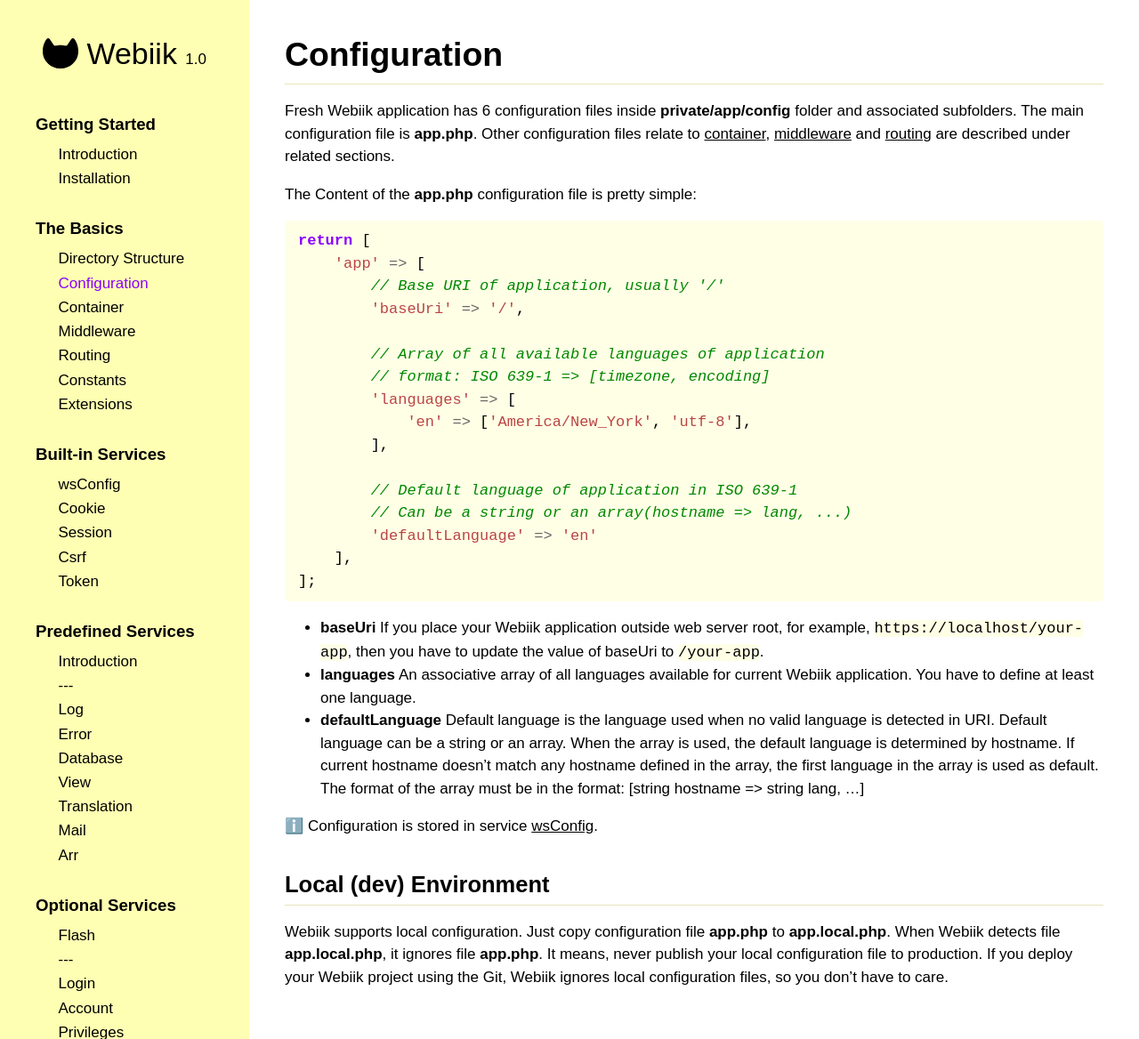
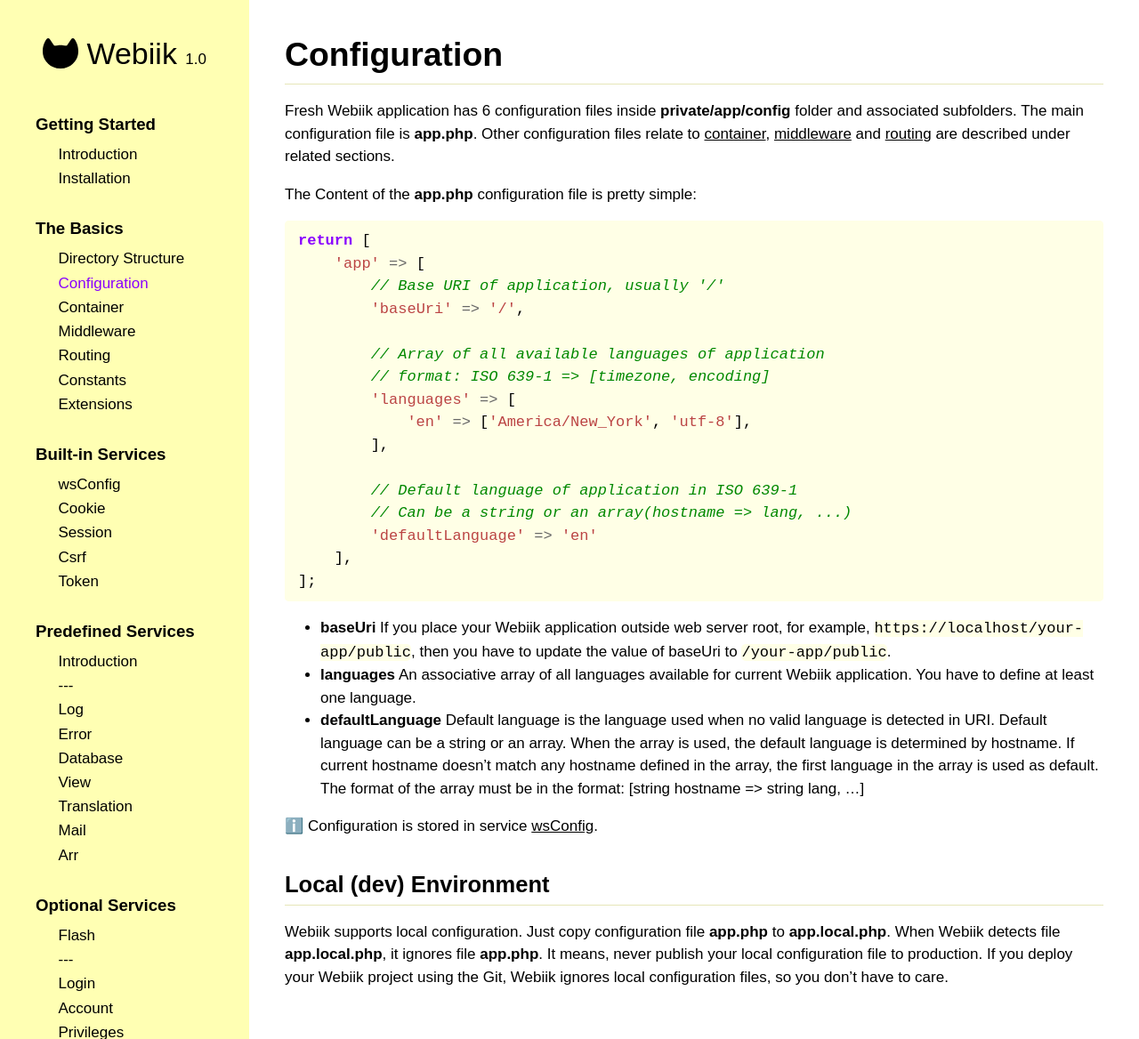
Before and after one commit to webiik/webiik, a Jekyll site: the page built from configuration.md, in a window 1280 px wide and 1168 px high. Shown: the whole window at 89% size. Built offline with Jekyll 4.4.1, drawn with Linux system fonts in a browser that asks for light colours.

Commit message:
update baseUri example

````diff
--- a/configuration.md
+++ b/configuration.md
@@ -26,7 +26,7 @@
 ];
 ```
 
-* **baseUri** If you place your Webiik application outside web server root, for example, `https://localhost/your-app`, then you have to update the value of baseUri to `/your-app`.
+* **baseUri** If you place your Webiik application outside web server root, for example, `https://localhost/your-app/public`, then you have to update the value of baseUri to `/your-app/public`.
 * **languages** An associative array of all languages available for current Webiik application. You have to define at least one language.
 * **defaultLanguage** Default language is the language used when no valid language is detected in URI. Default language can be a string or an array. When the array is used, the default language is determined by hostname. If current hostname doesn't match any hostname defined in the array, the first language in the array is used as default. The format of the array must be in the format: [string hostname => string lang, ...]
 
````
